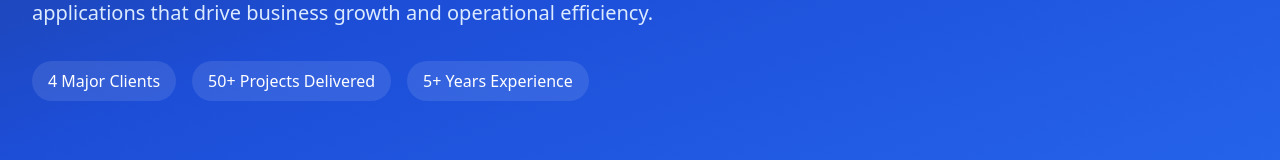
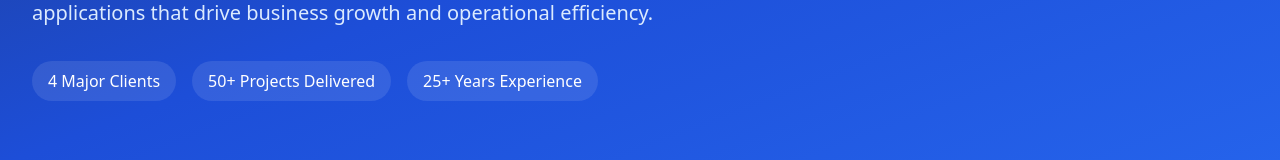
Before and after one commit to Feebster/www.Apexers, a React (Vite) app: page /services/client-development in a window 1280 px wide. Shown: the part 316-476 px from the top of the page. Built offline with nearby package versions, Linux system fonts and the light colour scheme; no server answers.

Commit message:
Update ClientDevelopmentPage.tsx
..

```diff
--- a/src/pages/ClientDevelopmentPage.tsx
+++ b/src/pages/ClientDevelopmentPage.tsx
@@ -100,7 +100,7 @@ const ClientDevelopmentPage = () => {
                 <span className="text-white font-medium">50+ Projects Delivered</span>
               </div>
               <div className="bg-white/10 px-4 py-2 rounded-full">
-                <span className="text-white font-medium">5+ Years Experience</span>
+                <span className="text-white font-medium">25+ Years Experience</span>
               </div>
             </div>
           </div>
```
